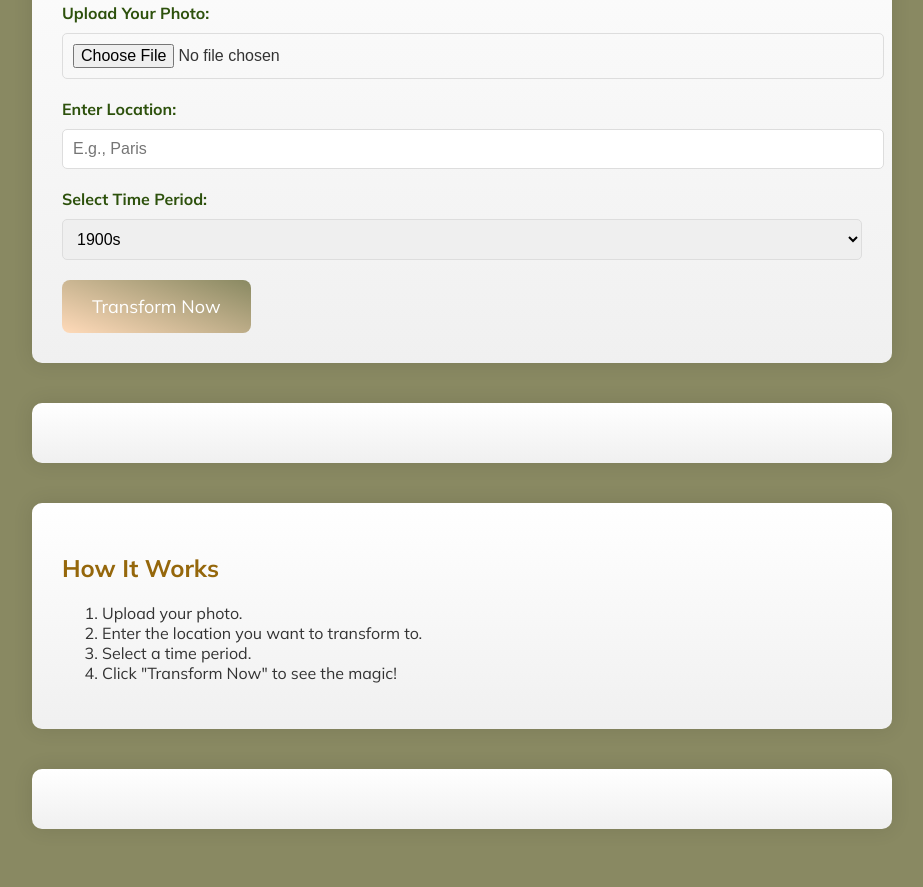
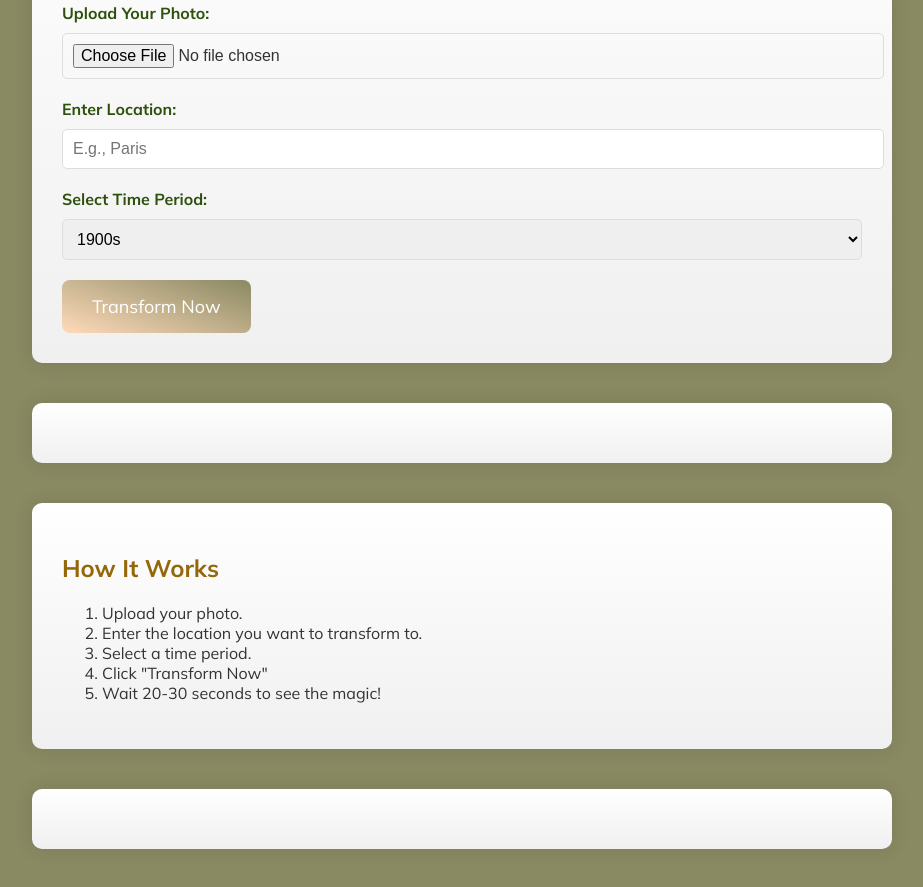
Before and after one commit to lifers/uofthacks-2024project, a website: page index.html in a window 1280 px wide. Shown: the part 509-1396 px from the top of the page, without its empty margins (178-1101 px from the left). Drawn offline with nearby package versions, Linux system fonts and the light colour scheme; a web font is replaced by a local one.

Commit message:
waiting advice

```diff
--- a/index.html
+++ b/index.html
@@ -59,7 +59,8 @@
             <li style="font-family: Mulish;">Upload your photo.</li>
             <li style="font-family: Mulish;">Enter the location you want to transform to.</li>
             <li style="font-family: Mulish;">Select a time period.</li>
-            <li style="font-family: Mulish;">Click "Transform Now" to see the magic!</li>
+            <li style="font-family: Mulish;">Click "Transform Now"</li>
+            <li style="font-family: Mulish;">Wait 20-30 seconds to see the magic!</li>
         </ol>
     </section>
 
```
